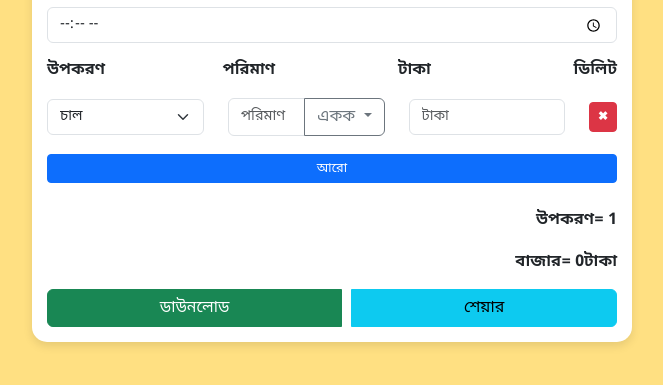
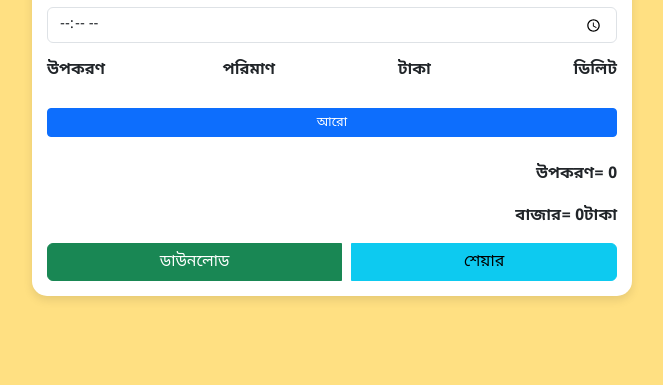
Before and after one commit to RazibAhamed/Bajaro, a plain HTML site: page index.html in a window 1280 px wide. Shown: the part 117-502 px from the top of the page, without its empty margins (308-971 px from the left). Drawn offline with nearby package versions, Linux system fonts and the light colour scheme.

Commit message:
Update index.html

```diff
--- a/index.html
+++ b/index.html
@@ -525,9 +525,8 @@
           "বাজার রিসিপ্ট দেখুন: " + link
         )}`;
         window.open(whatsappUrl, "_blank");
-      }*/
-
-      window.onload = addItem;
+      }
+      window.onload = addItem;*/
     </script>
   </body>
 </html>
```
